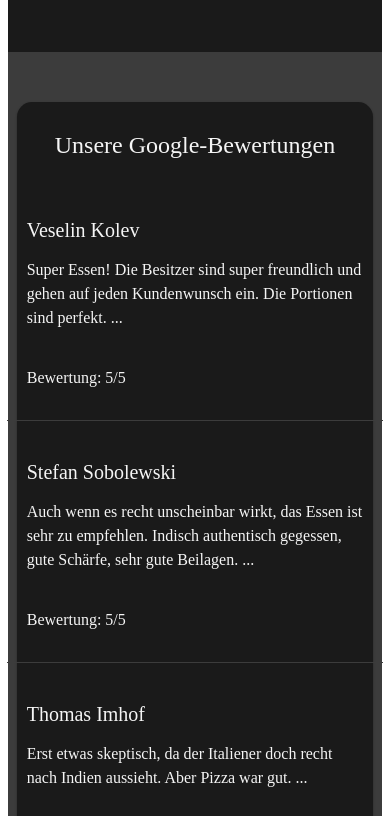
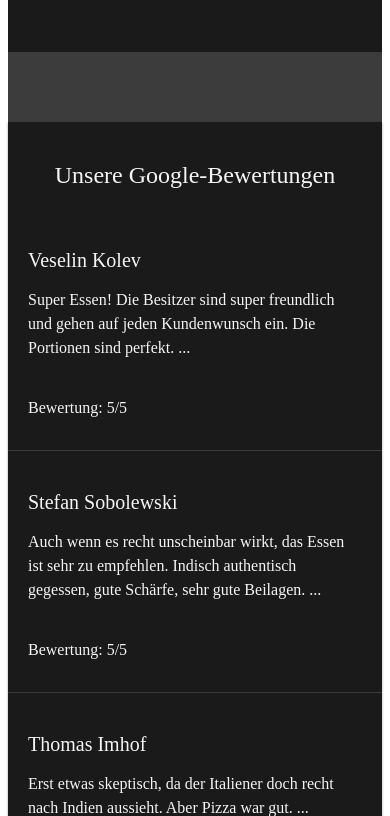
Before and after one commit to ArmannGr/restaurant_v2, an Angular app: page / in a window 390 px wide. Shown: the part 808-1624 px from the top of the page. Built offline with nearby package versions, Linux system fonts and the light colour scheme.

Commit message:
fix(home): make review more responsive

```diff
--- a/src/app/home/home.component.css
+++ b/src/app/home/home.component.css
@@ -147,19 +147,32 @@ nav ul li a:hover {
   background-color: #3c3c3c;
 }
 
+.container {
+  max-width: 1200px;
+  margin: 0 auto;
+  padding: 0 20px;
+  display: flex;
+  flex-direction: column;
+  align-items: center;
+}
+
+
 /* Reviews Styles */
 .reviews {
   margin-top: 50px;
+  margin-bottom: 50px;
   display: flex;
   flex-direction: column;
   align-items: center;
   width: 100%;
+  max-width: 800px;
+  margin: 20px;
   padding: 20px;
   background-color: #1a1a1a;
   color: #f5f5f5;
   box-shadow: 0 1px 3px rgba(0,0,0,0.12), 0 1px 2px rgba(0,0,0,0.24);
-  border-radius: 15px;
 }
+
 
 .reviews h2 {
   color: #f5f5f5;
@@ -232,12 +245,6 @@ nav ul li a:hover {
     width: 100%;
   }
 
-  .reviews {
-    padding: 10px;
-    width: 90%;
-    margin: 0 auto;
-  }
-
   .review {
     flex-direction: column;
     align-items: flex-start;
--- a/src/app/home/home.component.html
+++ b/src/app/home/home.component.html
@@ -9,6 +9,7 @@
       <img src="assets/images/pizza.jpg" alt="Pizza">
     </div>
   </div>
+  <div class="container">
     <div class="reviews">
       <h2>Unsere Google-Bewertungen</h2>
       <div class="review" *ngFor="let review of reviews">
@@ -21,6 +22,7 @@
         </div>
       </div>
     </div>
+  </div>
   <div class="map">
     <iframe src="https://www.google.com/maps/embed?pb=!1m18!1m12!1m3!1d158629.80361839948!2d6.274783768030775!3d51.59406478890515!2m3!1f0!2f0!3f0!3m2!1i1024!2i768!4f13.1!3m3!1m2!1s0x47b885d23581a8c7%3A0xbe8b13e0926c5a81!2sPizzeria%20Grewal!5e0!3m2!1sde!2sde!4v1715981322455!5m2!1sde!2sde" width="1000" height="450" style="border:0;" allowfullscreen="true" loading="lazy" referrerpolicy="no-referrer-when-downgrade"></iframe>
   </div>
```
Lines whose indentation alone changed are shown as unchanged.
